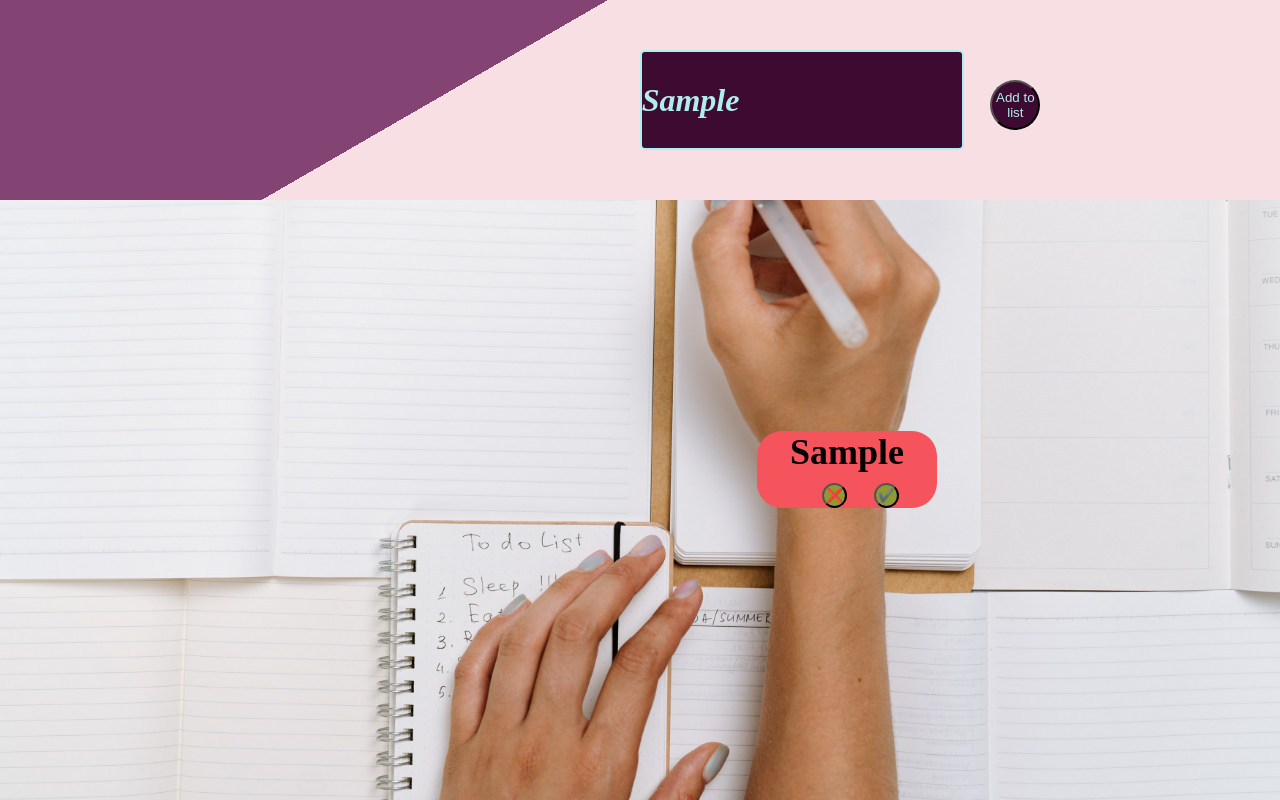
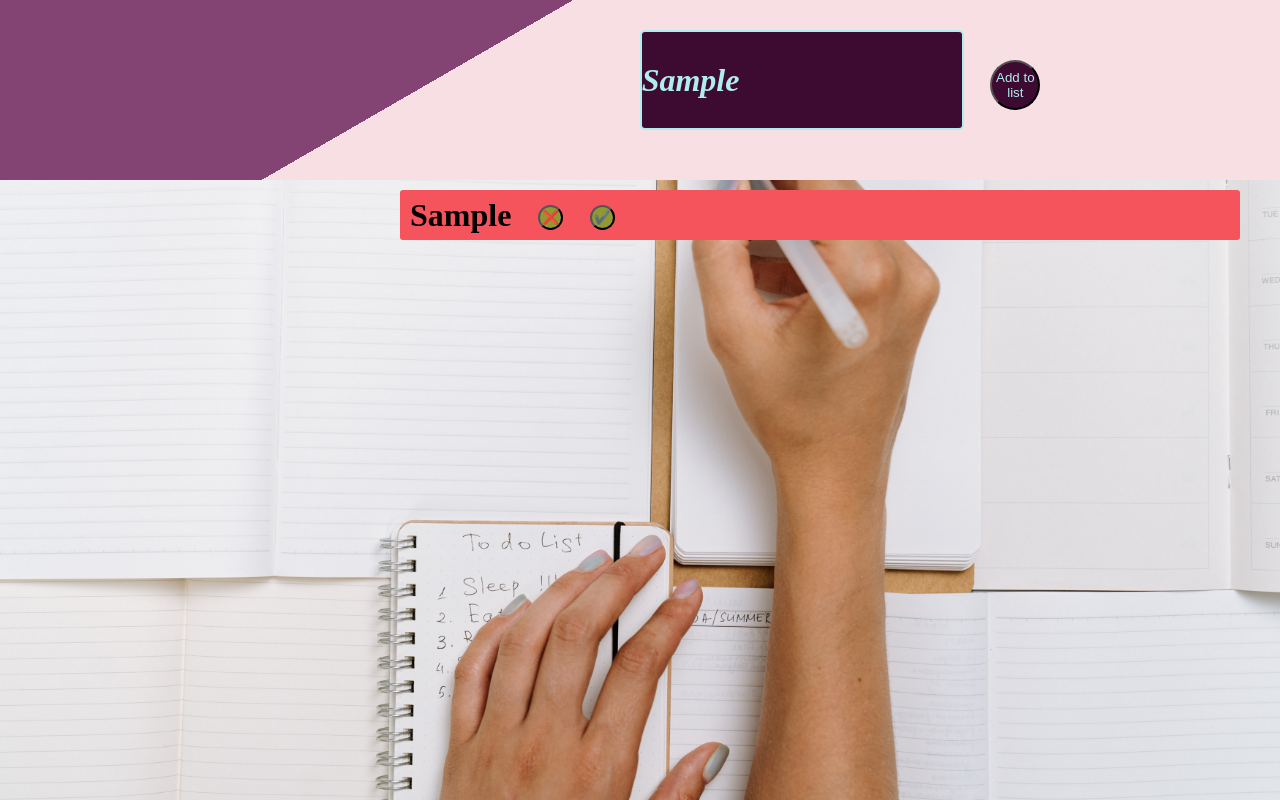
Before and after one commit to Mahdiyeh-Asgharpour/to-do-list, a React (Create React App) app: page / in a window 1280 px wide. Both pictures are taken after typing "Sample" into the empty fields and a click on the button "Add to list". Shown: the top 800 px of the page. Built offline with nearby package versions, Linux system fonts and the light colour scheme; a web font is replaced by a local one.

Commit message:
Add files via upload

```diff
--- a/src/App.css
+++ b/src/App.css
@@ -39,31 +39,36 @@ button{
   align-items: center;
   margin-top: -20px;
 }
-div{
-  border-radius: 25px;
-  /* padding: 10px;*/
-  margin-top: 20px;
-
-}
-
 .list{
-  width:10em;
-  height: 1em;
-  margin-left: 3em;
-  margin-bottom: 10em;
+  width: 50%;
+  height: 40px;
+  line-height: 40px;
+  display: flex;
+  align-items: flex-start;
+  padding: 5px 10px;
+  font-size: 16px;
+  border-radius: 3px;
+  margin-top: 10px;
 }
 
 .llist{
-  justify-content: center;
+  justify-content: space-evenly;
   display: flex;
-  text-align: center;
-  align-items: center;
+  text-align:justify;
+  align-items: flex-start;
   flex-wrap: wrap;
   width:205vh;
   height: 75vh;
   margin-top: 0;
-  overflow: scroll;
-  overflow-x: hidden;
+  overflow-y: scroll;
   scrollbar-color: rgb(61, 10, 50) rgb(248, 223, 227);
+  gap: 3px 0;
 
 }
+.llist::-webkit-scrollbar {
+  display: none;
+}
+.h1list{
+  display: inline;
+
+}
--- a/src/App.js
+++ b/src/App.js
@@ -8,8 +8,10 @@ function App() {
 
   const [lists,setLists]=useState([]);
   const [newLists,setNewLists]=useState("");
+  const [result,setResult]=useState("");
   const handleChange=(event)=>{
-    setNewLists(event.target.value)
+    setNewLists(event.target.value);
+
   }
   const addlist=()=>{
     const list ={
@@ -35,6 +37,7 @@ function App() {
       <section className="add-list">
         <input type="text" onChange={handleChange}></input>
         <button onClick={addlist} className="addbtn">Add to list</button>
+
       </section>
       <div className="llist">
         {lists.map((list,index)=>{
--- a/src/Lisst.jsx
+++ b/src/Lisst.jsx
@@ -1,12 +1,12 @@
 import './lisst.module.css';
 const Lisst =(props)=>{
     return(
-      <div className='list'>
-        <div style={{backgroundColor:props.list.isCompleted ?"rgb(123, 241, 139)" : "rgb(245, 84, 92)"}} key={`div_${props.index}`}>
-          <h1  key={`h1_${props.index}`}>{props.list.listname}</h1>
-          <button  key={`btn_${props.index}`} onClick={()=>props.deletelist(props.list.id)}>❌</button>
-        <button onClick={()=>{props.completelist(props.list.id)}}>✔️</button>
-        </div>
+      <div className='list' style={{backgroundColor:props.list.isCompleted ?"rgb(123, 241, 139)" : "rgb(245, 84, 92)"}}>
+          <h1  key={`h1_${props.index}`} className='h1list'>{props.list.listname}</h1>
+          <div  key={`div_${props.index}`}>
+            <button  key={`btn_${props.index}`} onClick={()=>props.deletelist(props.list.id)} >❌</button>
+            <button onClick={()=>{props.completelist(props.list.id)}}>✔️</button>
+          </div>
         </div>
     )
 }
```
